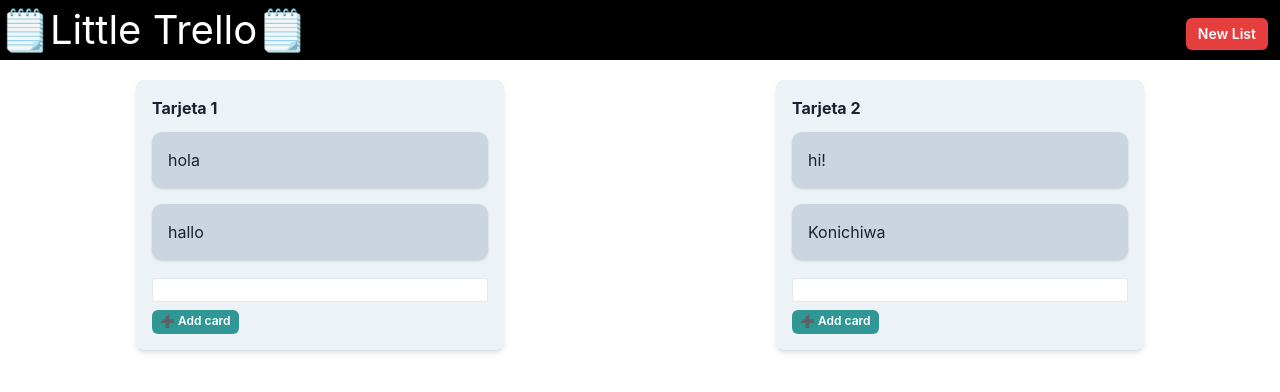
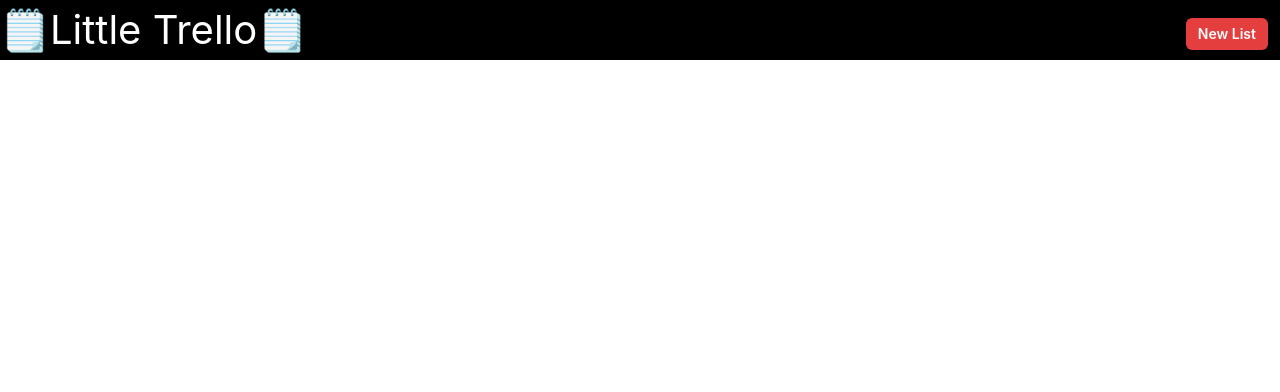
Before and after one commit to Atolmspek/little-trello, a React (Create React App) app: page / in a window 1280 px wide. Shown: the top 392 px of the page. Built offline with nearby package versions, Linux system fonts and the light colour scheme.

Commit message:
Final commit?

```diff
--- a/src/App.js
+++ b/src/App.js
@@ -18,31 +18,22 @@
 } from "@chakra-ui/react";
 import Navbar from "./components/Navbar";
 
+/* There seems to be a bug or something I'm missing with my lackluster React knowledge
+
+It seems you can't have the edit/delete buttons on the same container as the card component,
+otherwise react-dnd will consider every click on those buttons as a drag and drop attempt,
+killing the functionalty of said buttons.
+
+I've gotta try another library but for now this is it.
+*/
+
 export default function App(props) {
   //localStorage.clear();
-  const content = [
-    {
-      title: "Tarjeta 1",
-      listId: nanoid(),
-      cards: [
-        { text: "hola", idCard: nanoid() },
-        { text: "hallo", idCard: nanoid() },
-      ],
-    },
-    {
-      title: "Tarjeta 2",
-      listId: nanoid(),
-      cards: [
-        { text: "hi!", idCard: nanoid() },
-        { text: "Konichiwa", idCard: nanoid() },
-      ],
-    },
-  ];
 
   const localStorageJSON = localStorage.getItem("card");
   const userData = localStorageJSON ? JSON.parse(localStorageJSON) : [];
 
-  const [lists, setLists] = useState(content);
+  const [lists, setLists] = useState(userData);
 
   const saveTasksToLocalStorage = (updatedCards) =>
     localStorage.setItem("card", JSON.stringify(updatedCards));
@@ -101,6 +92,7 @@
 
   const handleDragEnd = (event) => {
 
+    console.log('Drag end was called');
     const { active, over } = event;
 
     setLists((lists) => {
```
